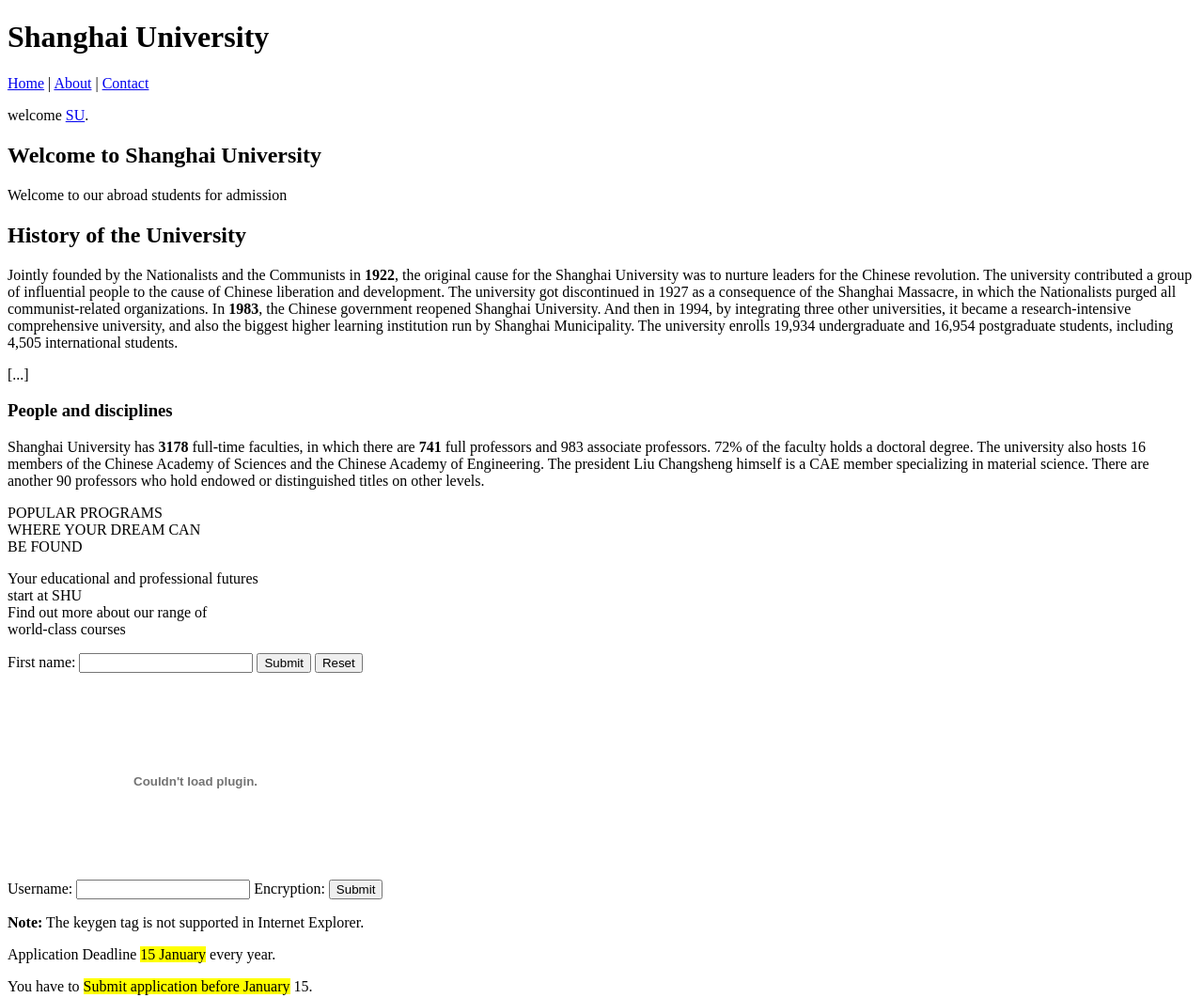
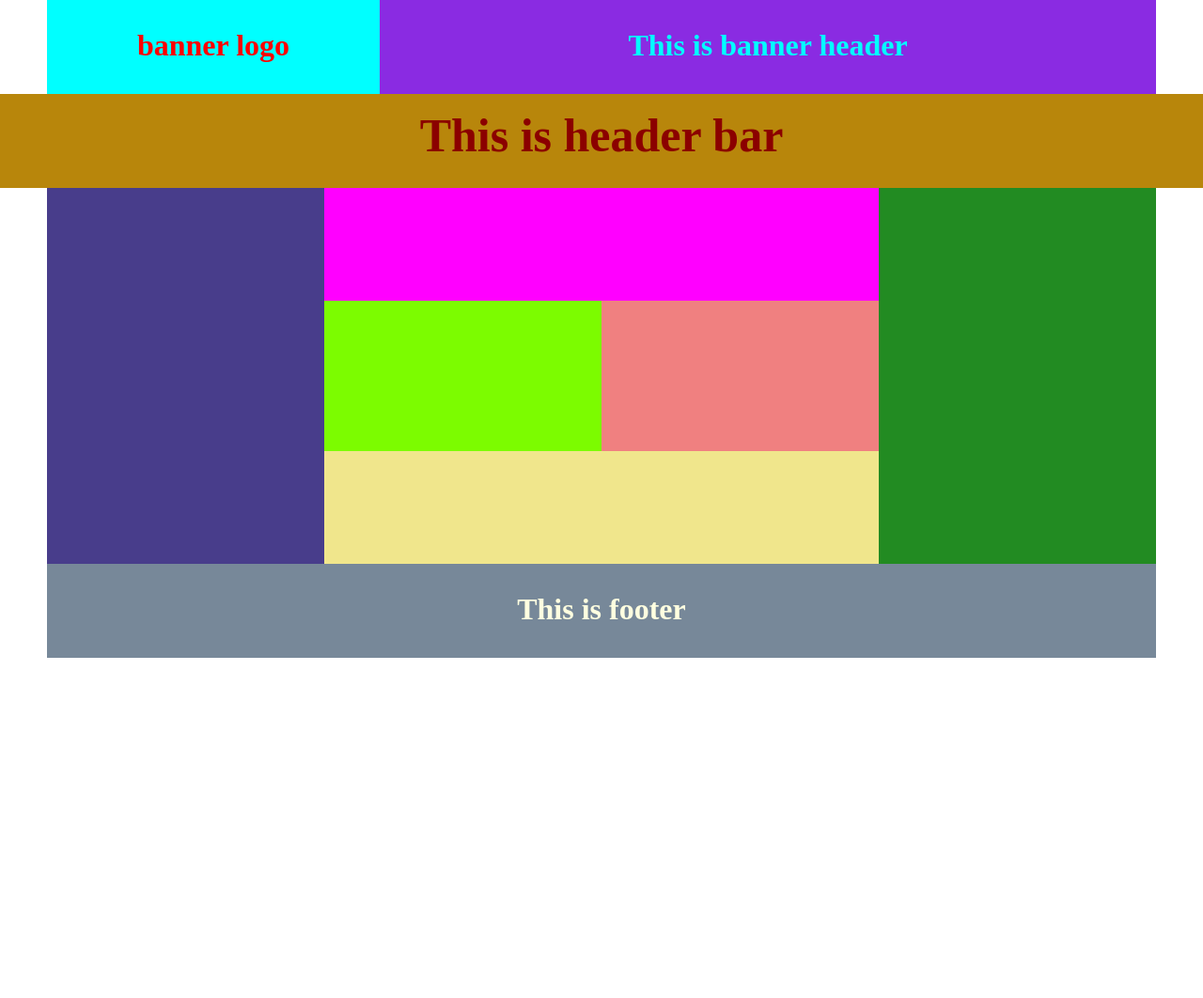
Before and after one commit to ASIFAMJAD-1/SSB-308, a plain HTML site: page index.html in a window 1280 px wide. Shown: the top 1062 px of the page at 94% size. After the commit the page ends 800 px from the top, so only its background shows below. Drawn offline with Linux system fonts and the light colour scheme.

Commit message:
Add files via upload

```diff
--- /dev/null
+++ b/css/style.css
@@ -0,0 +1,101 @@
+*{
+    margin: 0;
+    padding: 0;
+}
+.logo{
+    width: 30%;
+    background-color: aqua;
+    height: 100px;
+    float: left;
+}
+.logo h1{
+    text-align: center;
+    color: red;
+    padding-top: 30px;
+}
+.banner{
+    width: 70%;
+    background-color: blueviolet;
+    height: 100px;
+    float: right;
+}
+.banner h1{
+    color: cyan;
+    text-align: center;
+    padding-top: 30px;
+}
+header{
+    overflow: hidden;
+    margin: 0 50px;
+}
+.header_bar{
+    height: 100px;
+    background-color: darkgoldenrod;
+    text-align: center;
+}
+.header_bar h1{
+    color: darkred;
+    font-size: 50px;
+    padding-top: 15px;
+}
+article{
+    margin: 0 50px;
+    overflow: hidden;
+
+}
+.left{
+    width: 25%;
+    height: 400px;
+    background-color: darkslateblue;
+    float: left;
+
+}
+.center{
+    width: 50%;
+    height: 400px;
+    background-color: dodgerblue;
+    float: left;
+
+}
+.right{
+    width: 25%;
+    height: 400px;
+    background-color: forestgreen;
+    float: left;
+}
+.center-top{
+    height: 30%;
+    background-color: fuchsia;
+}
+.center-center{
+    height: 40%;
+    background-color: gold;
+    overflow: hidden;
+}
+.center-bottom{
+    height: 30%;
+    background-color: khaki;
+}
+.center-left{
+    width: 50%;
+    height: 100%;
+    background-color: lawngreen;
+    float: left;
+}
+.center-right{
+    width: 50%;
+    height: 100%;
+    background-color: lightcoral;
+    float: right;
+}
+
+footer{
+    height: 100px;
+    background-color: lightslategray;
+    text-align: center;
+    margin: 0 50px;
+}
+footer h1{
+    color: lightyellow;
+    padding-top: 30px;
+}
--- a/index.html
+++ b/index.html
@@ -1,63 +1,58 @@
 <!DOCTYPE html>
-<html>
+<html lang="en">
 <head>
-        <title>Shanghai University</title>
-        <link rel="icon" href="images/logo.png">
+    <meta charset="UTF-8">
+    <meta http-equiv="X-UA-Compatible" content="IE=edge">
+    <meta name="viewport" content="width=device-width, initial-scale=1.0">
+    <title>complex layout</title>
+    <link rel="stylesheet" href="css/style.css">
 </head>
 <body>
+
     <header>
-            <link rel="icon" href="images/logo.png">
-            <h1>Shanghai University</h1>
-            <nav>
-                <p>
-                    <a href="https://www.shanghai university.com">Home</a> |
-                    <a href="https://www.shanghai university/about-us.php">About</a> |
-                    <a href="https://www.shanghai university/contact-us.php">Contact</a>
-                </p>
-            </nav>
+        <div class="logo">
+            <h1>banner logo</h1>
+        </div>
+        <div class="banner">
+            <h1>This is banner header</h1>
+        </div>
     </header>
-        <p>welcome <a href="shanghai university/">SU</a>.</p>
+
+<section class="header_bar">
+    <h1>This is header bar</h1>
+</section>
+
 <article>
-            <h1>Welcome to Shanghai University</h1>
-            <p>Welcome to our abroad students for admission</p>
-            <h2>History of the University</h1>
-    <p>Jointly founded by the Nationalists and the Communists in <b>1922</b>, the original cause for the Shanghai University was to nurture leaders for the Chinese revolution. The university contributed a group of influential people to the cause of Chinese liberation and development. The university got discontinued in 1927 as a consequence of the Shanghai Massacre, in which the Nationalists purged all communist-related organizations. In <b>1983</b>, the Chinese government reopened Shanghai University. And then in 1994, by integrating three other universities, it became a research-intensive comprehensive university, and also the biggest higher learning institution run by Shanghai Municipality. The university enrolls 19,934 undergraduate and 16,954 postgraduate students, including 4,505 international students.</p>
-    <p>[...]</p>
-    <aside>
-		<h3>People and disciplines</h1>
-		<p>Shanghai University has <b>3178</b> full-time faculties, in which there are <b>741</b> full professors and 983 associate professors. 72% of the faculty holds a doctoral degree. The university also hosts 16 members of the Chinese Academy of Sciences and the Chinese Academy of Engineering. The president Liu Changsheng himself is a CAE member specializing in material science. There are another 90 professors who hold endowed or distinguished titles on other levels.</p>
+    <div class="left">
+
+    </div>
+    <div class="center">
+        <div class="center-top">
+
+        </div>
+        <div class="center-center">
+            <div class="center-left">
+
+            </div>
+            <div class="center-right">
+
+            </div>
+
+        </div>
+        <div class="center-bottom">
+
+        </div>
+
+    </div>
+    <div class="right">
+
+    </div>
 </article>
-        <p>POPULAR PROGRAMS<br>WHERE YOUR DREAM CAN <br>BE FOUND</p>
-    <p>Your educational and professional futures <br>start at SHU <br>Find out more about our range of <br>world-class courses</p>
 
-    <form action="/examples/html/action.php" method="post">
-        <p>
-            First name: <input type="text" name="first-name">
-            <button type="submit" value="Submit">Submit</button>
-            <button type="reset" value="Reset">Reset</button>
-        </p>
-        <embed src="/examples/video/blur.swf" width="400px" height="200px">
-            <form action="http://www.example.com/" method="post">
-            </form>
-            <form action="/examples/html5/demo_keygen.php" method="post">
-                <label>Username: <input type="text" name="username"></label>
-                <label>Encryption: <keygen name="key"></label>
-                <input type="submit" value="Submit">
-            </form>
-            <p><strong>Note:</strong> The keygen tag is not supported in Internet Explorer.</p>
-            <p>Application Deadline <mark>15 January</mark> every year.</p>
-    <p>You have to <mark>Submit application before January</mark> 15.</p>
-    <video controls="controls" src="video/Pexels Videos 2098057_x264_VP8.webm">
-        Your browser does not support the HTML5 Video element.
-    </video>
+
 <footer>
-		<nav>
-			<p>
-				<a href="https://wwww.shanghai university.com/terms-of-use.php">Terms of Use</a>
-				<a href="https://www.shanghai university.com/privacy-policy.php">Privacy Policy</a>
-			</p>
-		</nav>
-		<p>Copyright &copy; 2020 Tutorial Republic</p>
+    <h1>This is footer</h1>
+
 </footer>
 </body>
 </html>
```
Lines whose indentation alone changed are shown as unchanged.
